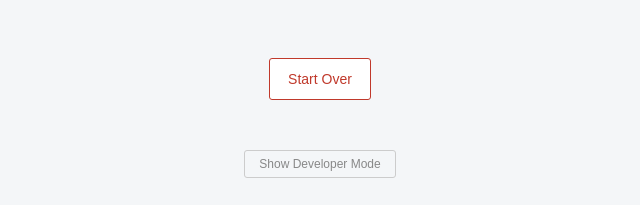
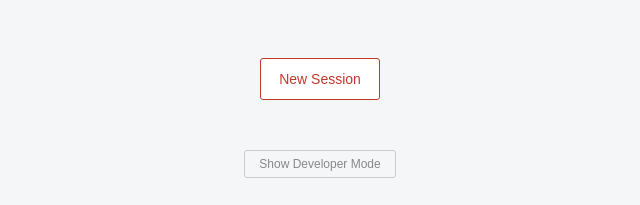
Before and after one commit to fbemail8454-dotcom/homework-helper-beta, a website: page app/index.html in a window 1280 px wide. Shown: the part 2693-2898 px from the top of the page, 320-960 px from the left. Drawn offline with Linux system fonts and the light colour scheme.

Commit message:
Rename Start Over to New Session

```diff
--- a/app/index.html
+++ b/app/index.html
@@ -120,7 +120,7 @@
     </section>
 
     <div class="reset-row">
-      <button class="reset-btn" onclick="resetApp()">Start Over</button>
+      <button class="reset-btn" onclick="resetApp()">New Session</button>
     </div>
 
     <div class="dev-toggle-row">
```
